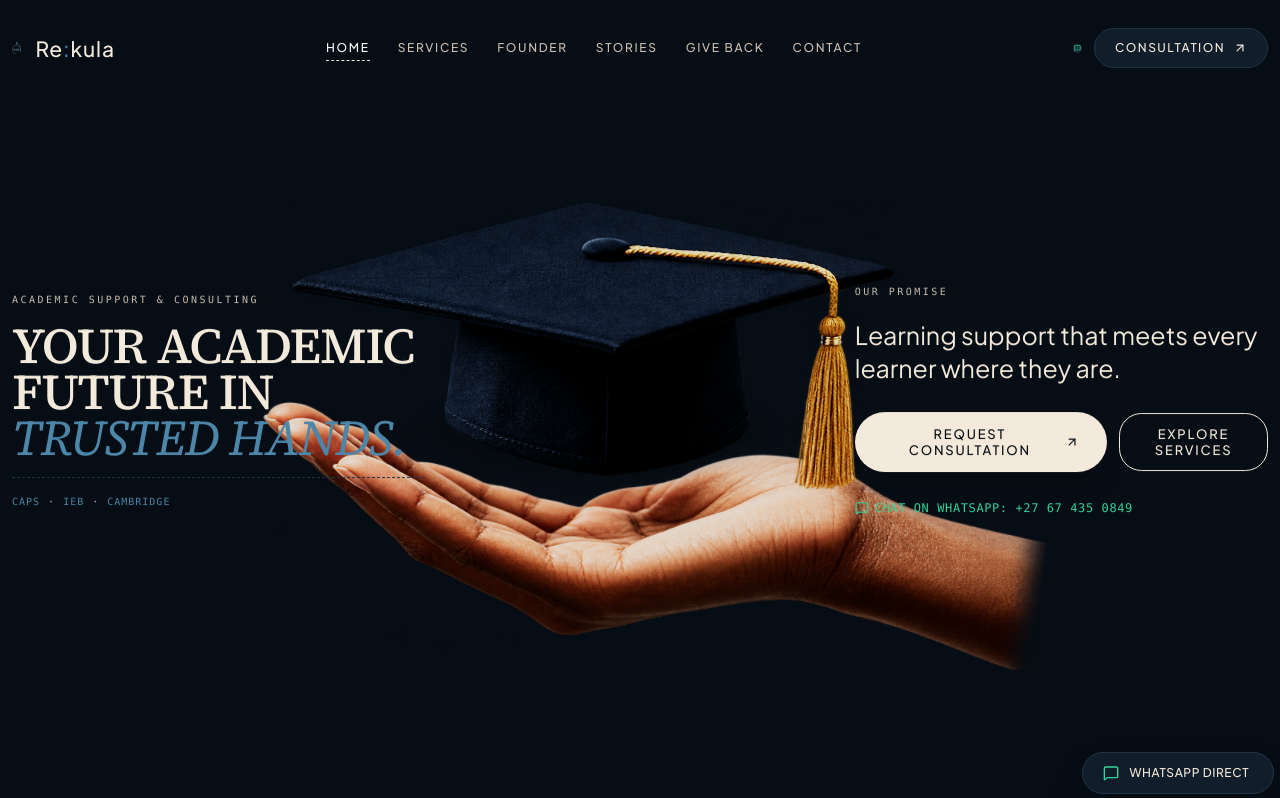
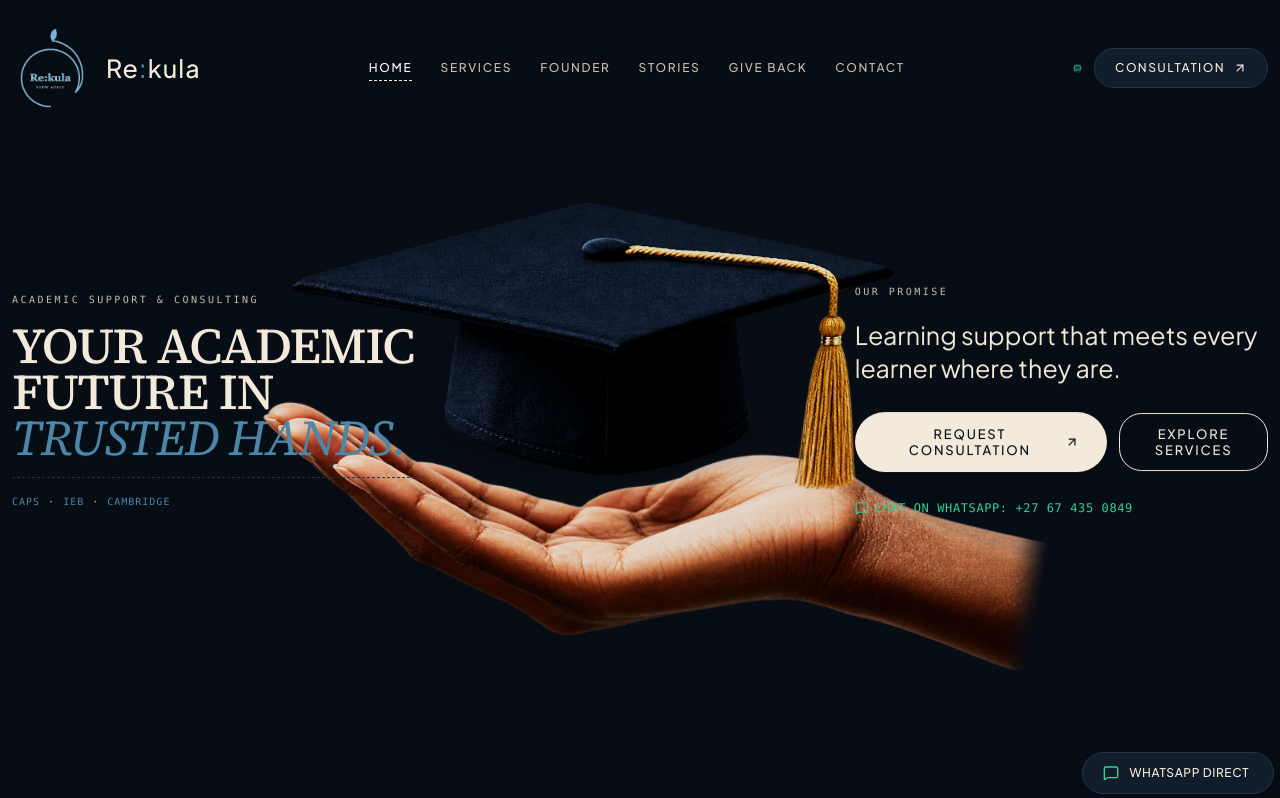
Before and after one commit to PetersonMambondimumwe/Rekula-Website, a React (Vite) app: page / in a window 1280 px wide. Shown: the top 798 px of the page. Built offline with nearby package versions, Linux system fonts and the light colour scheme.

Commit message:
feat(branding): significantly enlarge brand logo in header navbar and footer

```diff
--- a/src/components/Footer.tsx
+++ b/src/components/Footer.tsx
@@ -26,7 +26,7 @@ export const Footer: React.FC = () => {
           {/* Brand info */}
           <div className="lg:col-span-2 space-y-4">
             <div className="flex items-center gap-3">
-              <div className="w-10 h-10 flex items-center justify-center shrink-0">
+              <div className="w-12 h-12 sm:w-16 sm:h-16 flex items-center justify-center shrink-0">
                 <img
                   src="/assets/rekula-logo-cream.png"
                   alt="Re:kula Logo"
--- a/src/components/Navbar.tsx
+++ b/src/components/Navbar.tsx
@@ -45,14 +45,14 @@ export const Navbar: React.FC = () => {
           onClick={() => handleNavClick('home')}
           className="flex items-center gap-3.5 group text-left focus:outline-none"
         >
-          <div className="h-10 sm:h-12 w-auto flex items-center justify-center shrink-0">
+          <div className="w-12 h-12 sm:w-16 sm:h-16 md:w-20 md:h-20 flex items-center justify-center shrink-0">
             <img
               src="/assets/rekula-logo-cream.png"
               alt="Re:kula Logo"
-              className="h-full w-auto object-contain filter drop-shadow group-hover:scale-105 transition-transform"
+              className="w-full h-full object-contain filter drop-shadow group-hover:scale-105 transition-transform"
             />
           </div>
-          <span className="font-sans text-[18px] sm:text-[21px] font-medium tracking-[0.04em] text-cream leading-none">
+          <span className="font-sans text-[20px] sm:text-[25px] font-medium tracking-[0.04em] text-cream leading-none">
             Re<span className="text-softblue">:</span>kula
           </span>
         </button>
```
